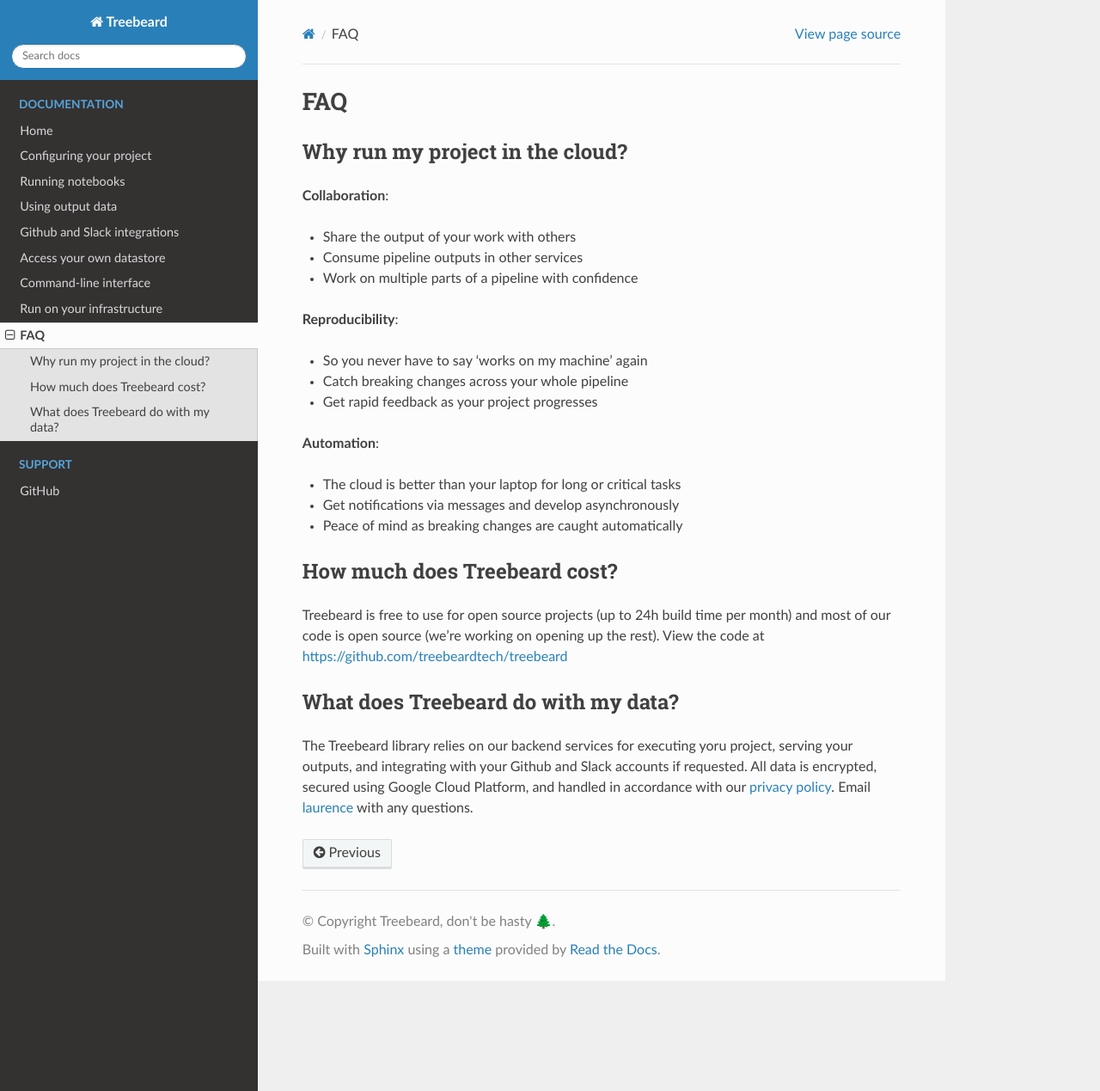
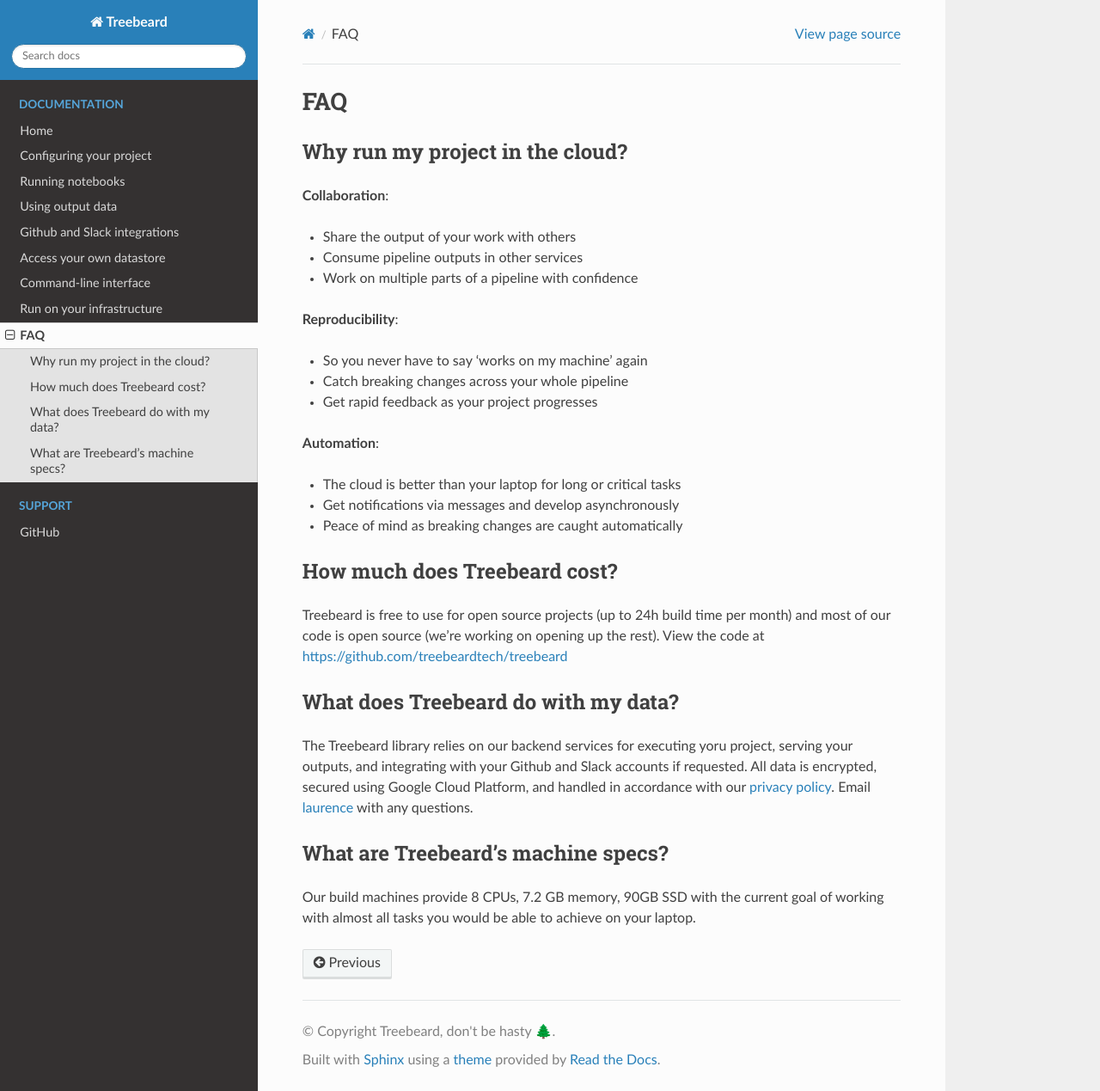
Before and after one commit to treebeardtech/nbmake-action, a Sphinx documentation site: the page built from docs/faq.md, in a window 1280 px wide and 1269 px high. Shown: the whole window at 86% size. Built offline with Sphinx 7.4.7 and the Read the Docs theme 2.0.0, drawn with Linux system fonts in a browser that asks for light colours.

Commit message:
Add to FAQ

```diff
--- a/docs/faq.md
+++ b/docs/faq.md
@@ -27,3 +27,7 @@
 ## What does Treebeard do with my data?
 
 The Treebeard library relies on our backend services for executing yoru project, serving your outputs, and integrating with your Github and Slack accounts if requested. All data is encrypted, secured using Google Cloud Platform, and handled in accordance with our [privacy policy](https://treebeard.io/privacy/). Email [laurence](mailto:laurence@treebeard.io) with any questions.
+
+## What are Treebeard's machine specs?
+
+Our build machines provide 8 CPUs, 7.2 GB memory, 90GB SSD with the current goal of working with almost all tasks you would be able to achieve on your laptop.
```
